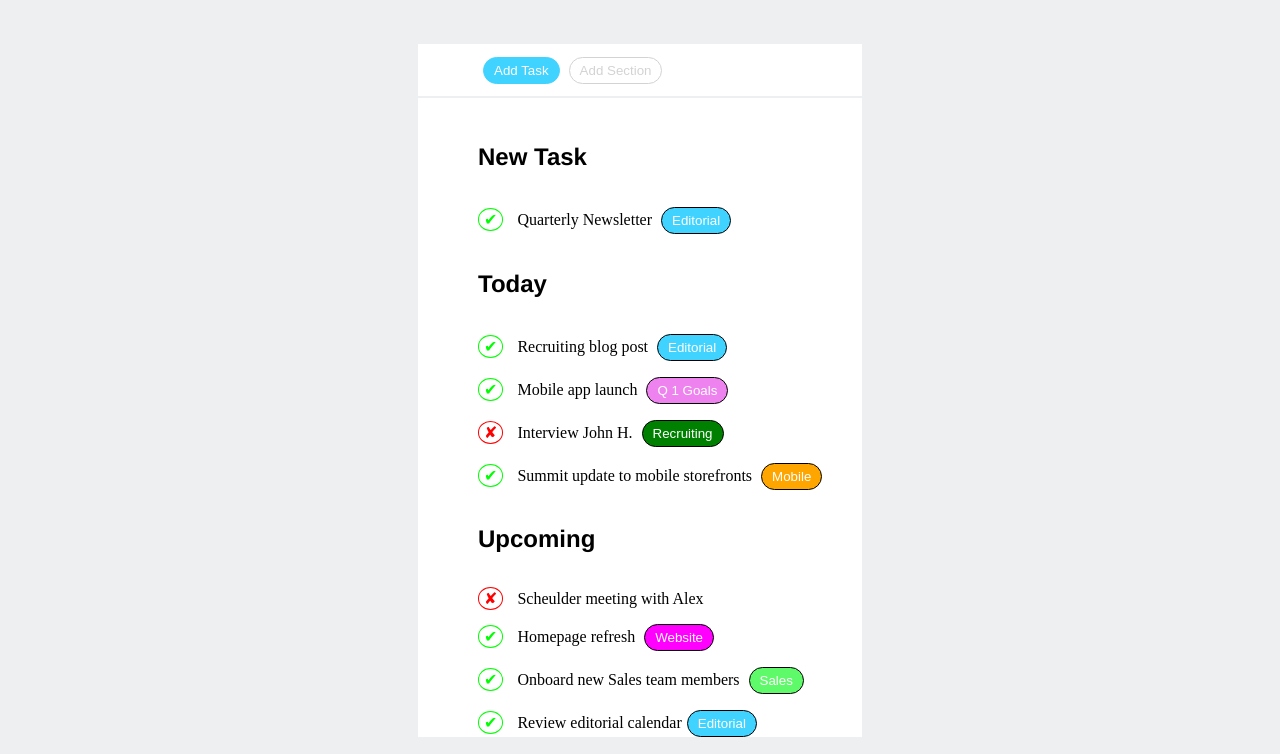
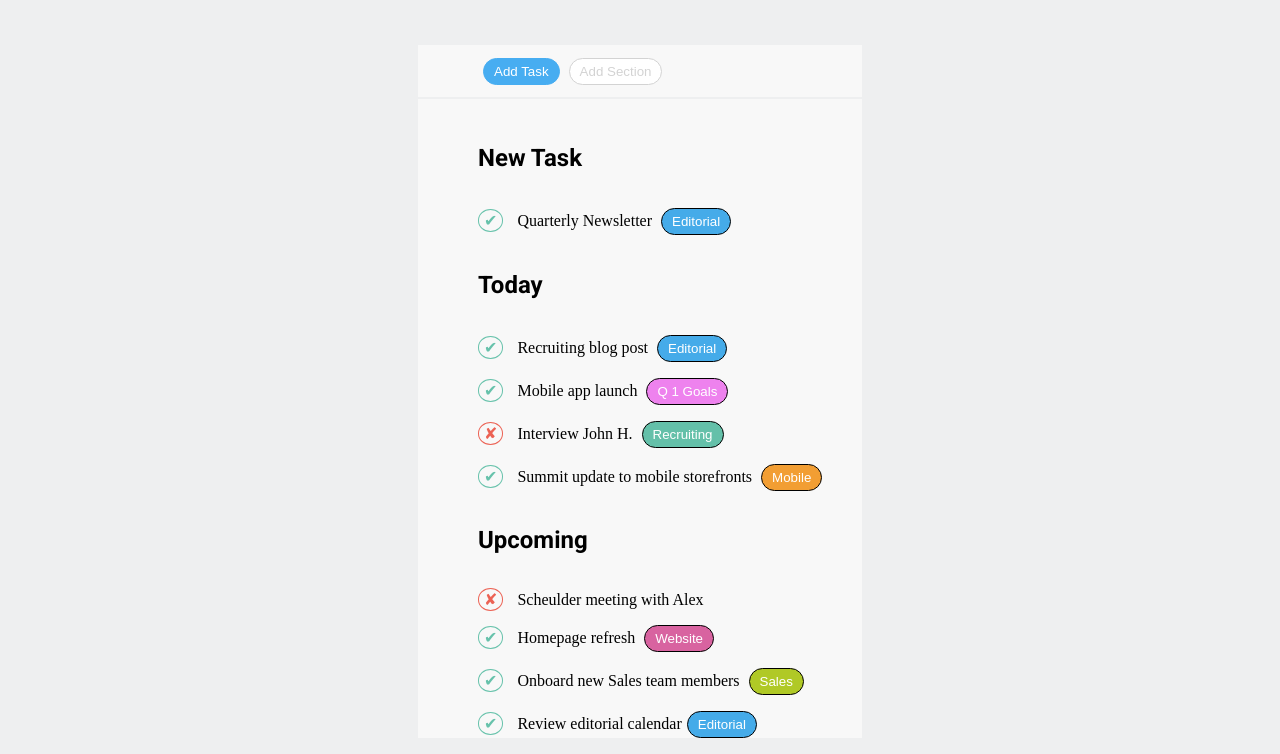
Before and after one commit to Pietro907/html-css-toboolist, a plain HTML site: page index.html in a window 1280 px wide. Shown: the part 86-840 px from the top of the page. Drawn offline with Linux system fonts and the light colour scheme.

Commit message:
add fix color and font text

```diff
--- a/index.html
+++ b/index.html
@@ -4,6 +4,9 @@
     <meta charset="UTF-8">
     <meta name="viewport" content="width=device-width, initial-scale=1.0">
     <title>Toboolist</title>
+    <link rel="preconnect" href="https://fonts.googleapis.com">
+    <link rel="preconnect" href="https://fonts.gstatic.com" crossorigin>
+    <link href="https://fonts.googleapis.com/css2?family=Fredoka:wght@400;700&family=Montserrat:wght@100&family=Open+Sans:wght@300&family=Roboto:wght@400;700&display=swap" rel="stylesheet">
     <link rel="stylesheet" href="./style.css">
 </head>
 <body>
--- a/style.css
+++ b/style.css
@@ -5,11 +5,10 @@ body {
 }
 
 header,main,nav {
-    background-color: white;
+    background-color: rgb(248, 248, 248);;
 }
 nav,main{
     width: 30%;
-
 }
 
 .logo {
@@ -18,7 +17,7 @@ nav,main{
 
 #logo_text,h2 {
     display: inline-block;
-    font-family: 'Franklin Gothic Medium', 'Arial Narrow', Arial, sans-serif;
+    font-family: 'Roboto', sans-serif;
     vertical-align: 50%;
 }
 
@@ -43,9 +42,9 @@ main {
 }
 
 #button_task {
-    background-color: rgb(65, 211, 255);
+    background-color: rgb(71, 173, 241);
     color: white;
-    border-color: rgb(65, 211, 255);
+    border-color: rgb(71, 173, 241);
 }
 
 #button_section{
@@ -60,33 +59,33 @@ main {
 }
 
 .lightgreen {
-    background-color: rgba(3, 247, 19, 0.633);
+    background-color: rgb(176, 201, 38);
     color: white;
 }
 
 .orange {
-    background-color: orange;
+    background-color: rgb(242, 158, 51);
     color: white;
 }
 
 .fuchsia {
-    background-color: fuchsia;
+    background-color: rgb(216, 99, 160);
     color: white;
 }
 
 .green {
-    background-color: green;
+    background-color: rgb(100, 192, 169);
     color: white;
 }
 .heavenly {
-    background-color: rgb(65, 211, 255);
+    background-color: rgb(69, 171, 233);
     color: white;
 }
 .lime {
-    color: lime;
+    color: rgb(103, 194, 171);
 }
 .red {
-    color: red;
+    color: rgb(236, 98, 84);
 }
 .lime,.red {
     border: 1px solid;
```
